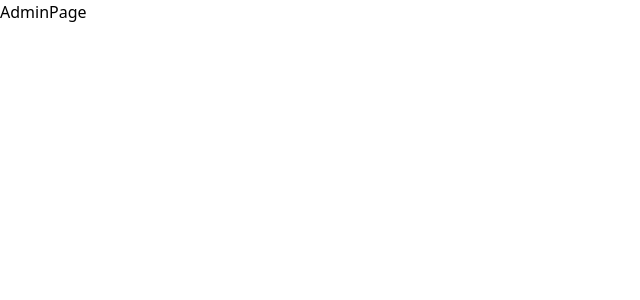
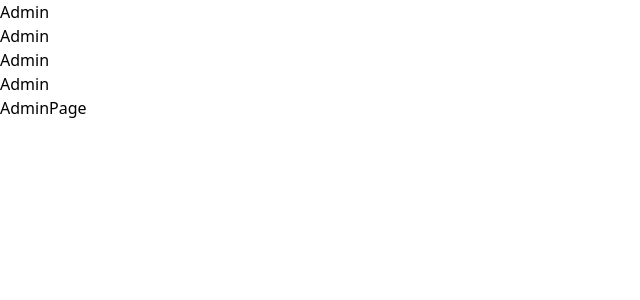
Before and after one commit to thanhne17/Asm_web209, a Next.js app: page /admin in a window 1280 px wide. Shown: the top 300 px of the page, without its empty margins (0-640 px from the left). Built offline with nearby package versions, Linux system fonts and the light colour scheme.

Commit message:
multi layout

```diff
--- a/package.json
+++ b/package.json
@@ -12,7 +12,8 @@
     "axios": "^0.27.2",
     "next": "12.2.2",
     "react": "18.2.0",
-    "react-dom": "18.2.0"
+    "react-dom": "18.2.0",
+    "react-router-dom": "^6.3.0"
   },
   "devDependencies": {
     "@types/node": "18.0.6",
--- a/pages/_app.tsx
+++ b/pages/_app.tsx
@@ -1,8 +1,11 @@
 import '../styles/globals.css'
 import type { AppProps } from 'next/app'
+import { AppPropsWithLayout } from '../model/layout'
+import SiteLayout from '../components/layout/SiteLayout'
 
-function MyApp({ Component, pageProps }: AppProps) {
-  return <Component {...pageProps} />
-}
+function MyApp({ Component, pageProps }: AppPropsWithLayout) {
+  const LayoutWrapper = Component.Layout ?? SiteLayout
+  return (<LayoutWrapper><Component {...pageProps} />
+</LayoutWrapper>)}
 
 export default MyApp
--- a/pages/admin.tsx
+++ b/pages/admin.tsx
@@ -1,5 +1,6 @@
 import React from 'react'
 import LayoutAdmin from '../components/layout/admin'
+
 
 type Props = {}
 
--- a/pages/index.tsx
+++ b/pages/index.tsx
@@ -7,11 +7,9 @@ import styles from '../styles/Home.module.css'
 
 const Home: NextPage = () => {
   return (
-    <SiteLayout>
       <div className="h-[1000px]">
         <h1 className='text-xl text-[#ccc]'>hi</h1>
       </div>
-    </SiteLayout>
   )
 }
 
```
Also changed, not shown: 1 other file (tests, documents, lock files or other folders).
